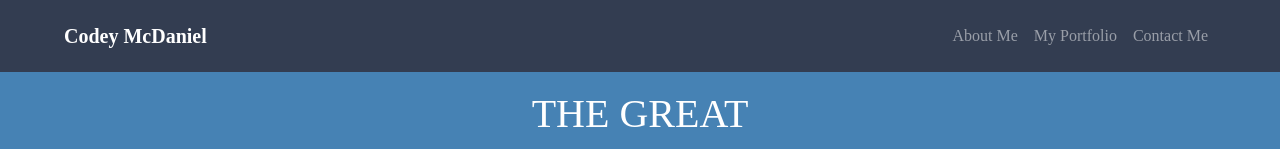
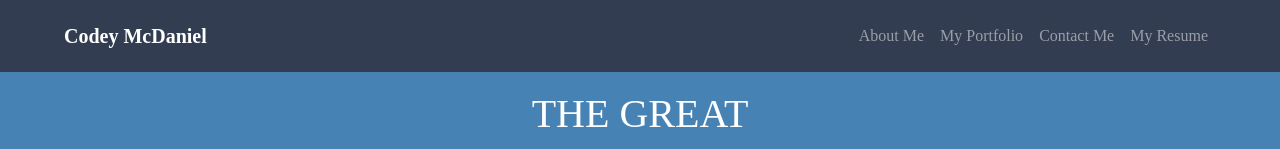
Before and after one commit to codeycsm/Color-Game, a plain HTML site: page index.html in a window 1280 px wide. Shown: the top 149 px of the page. Drawn offline with nearby package versions, Linux system fonts and the light colour scheme.

Commit message:
added resume to navbar links

```diff
--- a/index.html
+++ b/index.html
@@ -55,6 +55,13 @@
               >Contact Me</a
             >
           </li>
+          <li class="nav-item">
+            <a
+              class="nav-link"
+              href="https://codeycsm.github.io/My-Portfolio/resume.pdf"
+              >My Resume</a
+            >
+          </li>
         </ul>
       </div>
     </nav>
```
